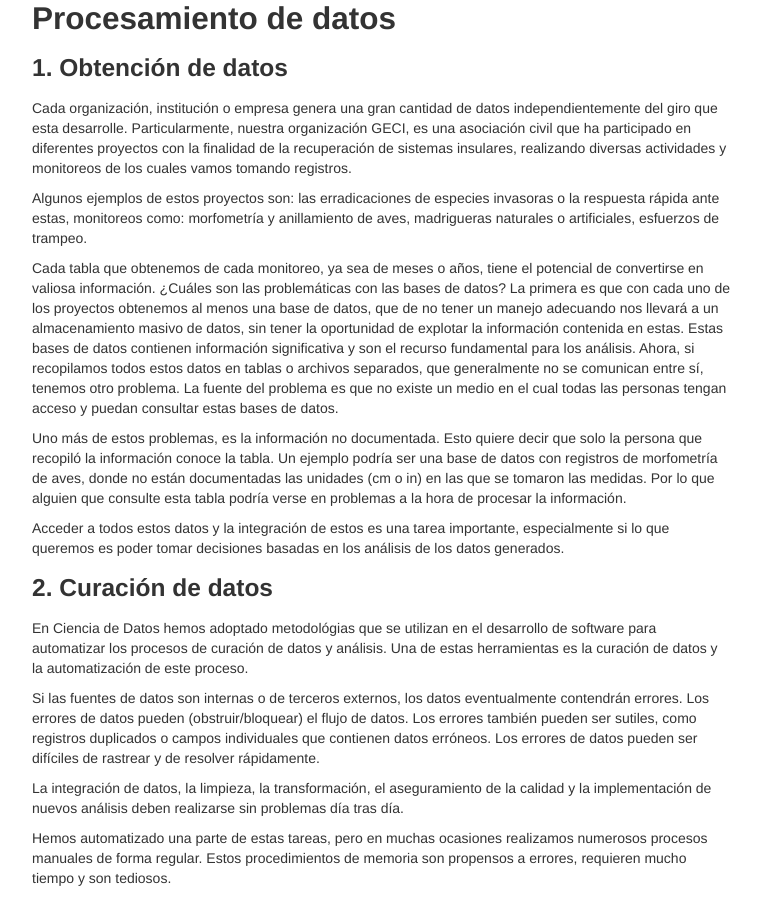
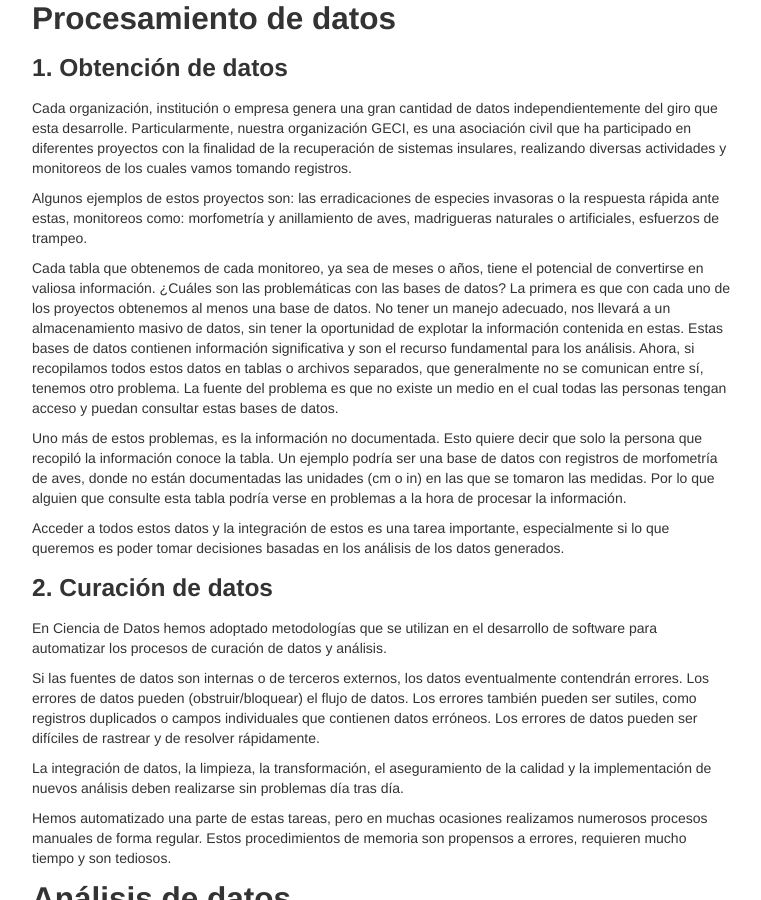
Before and after one commit to LizethMReyes/islasgeci.github.io, a Jekyll site: the page built from _posts/2020-06-12-flujo-trabajo.md, in a window 1280 px wide and 900 px high, scrolled down 224 px. Shown: the whole window, without its empty margins (258-1019 px from the left). Built offline with Jekyll 4.4.1, drawn with Linux system fonts in a browser that asks for light colours.

Commit message:
Update 2020-06-12-flujo-trabajo.md

```diff
--- a/_posts/2020-06-12-flujo-trabajo.md
+++ b/_posts/2020-06-12-flujo-trabajo.md
@@ -25,8 +25,8 @@ artificiales, esfuerzos de trampeo.
 
 Cada tabla que obtenemos de cada monitoreo, ya sea de meses o años, tiene el potencial de
 convertirse en valiosa información. ¿Cuáles son las problemáticas con las bases de datos? La primera es
-que con cada uno de los proyectos obtenemos al menos una base de datos, que de no tener un manejo
-adecuando nos llevará a un almacenamiento masivo de datos, sin tener la oportunidad de explotar la
+que con cada uno de los proyectos obtenemos al menos una base de datos. No tener un manejo
+adecuado, nos llevará a un almacenamiento masivo de datos, sin tener la oportunidad de explotar la
 información contenida en estas. Estas bases de datos contienen información significativa y son el
 recurso fundamental para los análisis. Ahora, si recopilamos todos estos datos en tablas o archivos
 separados, que generalmente no se comunican entre sí, tenemos otro problema. La fuente del problema es que no existe un
@@ -43,9 +43,8 @@ que queremos es poder tomar decisiones basadas en los análisis de los datos gen
 
 ### 2. Curación de datos
 
-En Ciencia de Datos hemos adoptado metodológias que se utilizan en el desarrollo de software para
-automatizar los procesos de curación de datos y análisis. Una de estas herramientas es la curación
-de datos y la automatización de este proceso.
+En Ciencia de Datos hemos adoptado metodologías que se utilizan en el desarrollo de software para
+automatizar los procesos de curación de datos y análisis.
 
 Si las fuentes de datos son internas o de terceros externos, los datos eventualmente contendrán
 errores. Los errores de datos pueden (obstruir/bloquear) el flujo de datos. Los errores también
```
